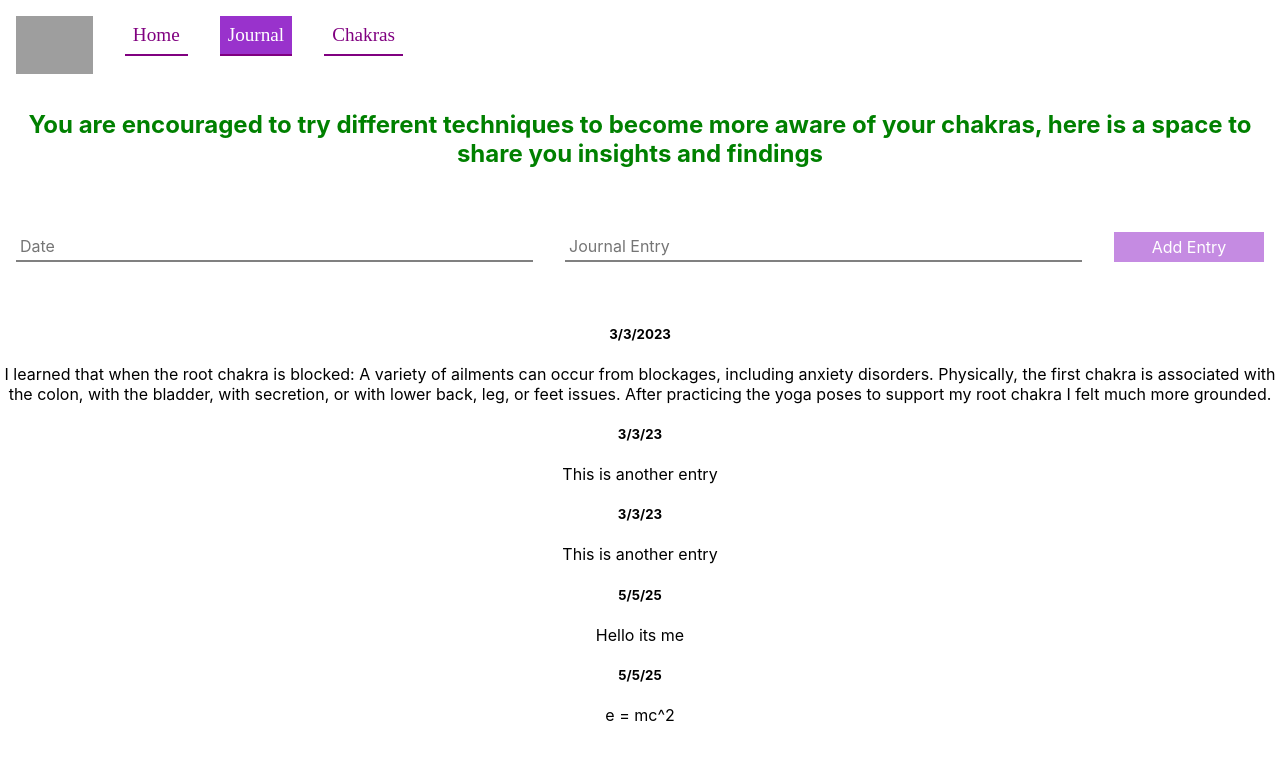
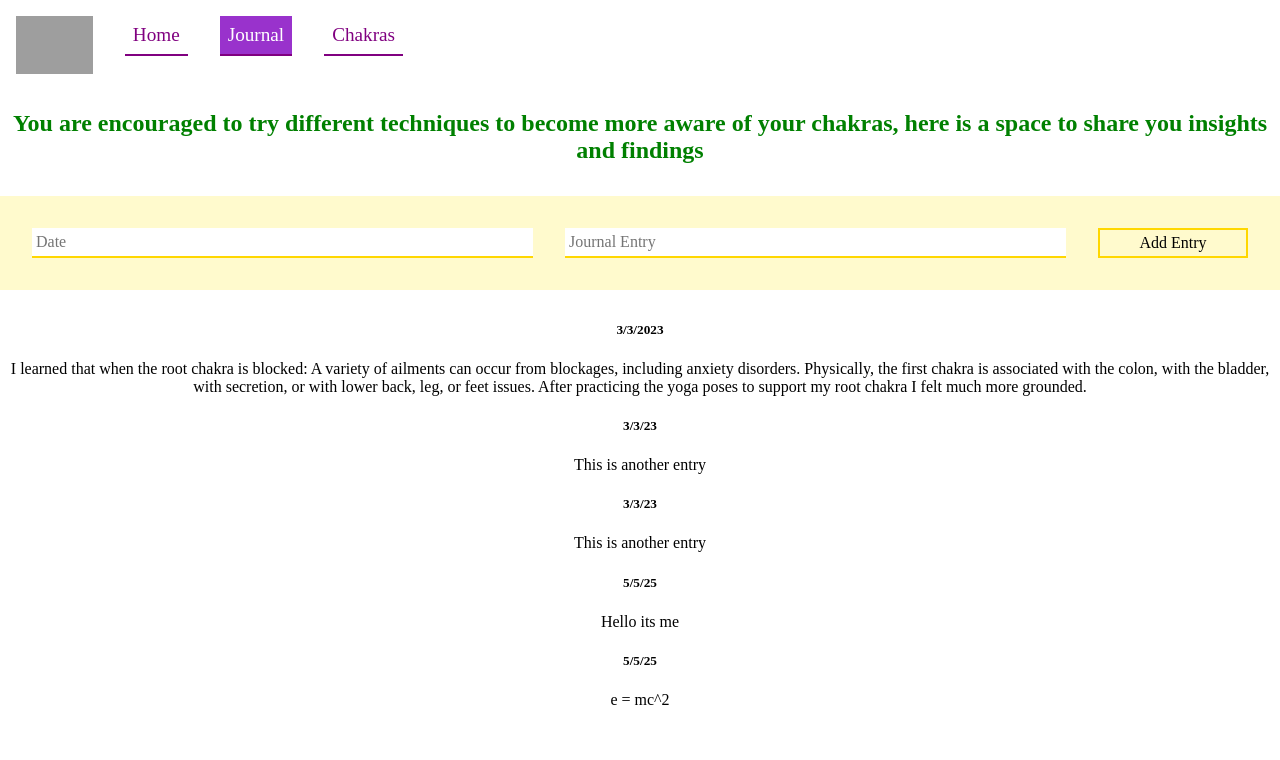
Before and after one commit to avikdal/chakras-app, a React (Create React App) app: page /journal in a window 1280 px wide. Shown: the top 760 px of the page. Built offline with nearby package versions, Linux system fonts and the light colour scheme; data requests are answered from the project's data file; grey boxes are pictures that could not be loaded.

Commit message:
component css

```diff
--- a/src/ChakraDetail.js
+++ b/src/ChakraDetail.js
@@ -6,18 +6,16 @@ function ChakraDetail({ chakra }) {
 
 
     return (
-            <div key={chakra.id} to={`/chakras/${chakra.id}`} className="chakraTile">
+            <div key={chakra.id} className="chakraTile">
                 <img src={chakra.image} alt={chakra.name} />
-                <ul>
-                    <h2>Sanskrit Name: {chakra.name}</h2>
-                    <h2>English Name: {chakra.english_name}</h2>
-                </ul>
-                <ul>
+                <h2>Sanskrit Name: {chakra.name}</h2>
+                <h2>English Name: {chakra.english_name}</h2>
+                <span>
                  <p>Location in Body: {chakra.location}</p>
                  <p>Supportive Yoga Poses: {chakra.yoga}</p>
                  <p>Element: {chakra.element}</p>
                  <p>Color: {chakra.color}</p>
-                </ul>
+                </span>
             </div>
     );
 }
--- a/src/Chakras.js
+++ b/src/Chakras.js
@@ -19,10 +19,10 @@ function Chakras(){
     })
 
     return(
-        <section id="chakras">
-            <h1 style={{ color:"orangered" }}>
+        <section className="chakras">
+            {/* <h1 style={{ color:"orangered" }}>
                 Chakras
-            </h1>
+            </h1> */}
             <div className="chakraTiles">{chakraFlower}</div>
         </section>
     )
--- a/src/Journal.js
+++ b/src/Journal.js
@@ -21,7 +21,7 @@ function Journal(){
 
 
     return (
-        <section id="about">
+        <section className="journal">
             <h1 style={{ color: "green" }}>
                 You are encouraged to try different techniques to become more aware of your chakras, here is a space to share you insights and findings
             </h1>
--- a/src/index.css
+++ b/src/index.css
@@ -49,41 +49,54 @@ nav a.active {
 }
 
 #home{
-  font-family: papyrus;
+  font-family: copperplate;
 }
 
 .homePageChakraParagraph{
   padding: 4rem;
-  font-family: papyrus;
+  font-family: copperplate;
+}
+
+.journal {
+  font-family: copperplate;
+}
+
+.chakras {
+  display: flex;
+  justify-content: center;
 }
 
 .chakraTiles{
     display: flex;
     align-items: center;
-    justify-content: space-between;
+    justify-content: center;
     flex-direction: column;
     flex-wrap: wrap;
-    width: 70%;
+    width: 60%;
     max-width: 800px;
 }
 
 .chakraTile {
   display: flex;
   flex-wrap: wrap;
-  justify-content: space-between;
-  background-color: rgba(181, 250, 181, 0.941);
+  justify-content: center;
+  background-color: lemonchiffon;
   padding: 2rem;
   margin: 1rem;
-  font-family: papyrus;
+  font-family: copperplate;
+  border: 2px solid gold;
 }
 
 .chakraTile img {
-  width: 70%;
+  width: 50%;
+  border: 2px solid gold;
 }
 
 .entry-form {
   padding: 2rem 1rem;
   margin: 2rem 0;
+  padding: 2rem;
+  background-color: lemonchiffon;
 }
 
 .entry-form form {
@@ -101,7 +114,7 @@ input {
   border: none;
   font-family: inherit;
   font-size: 1em;
-  border-bottom: 2px solid gray;
+  border-bottom: 2px solid gold;
   transition: all 0.2s;
   width: 100%;
 }
@@ -111,10 +124,9 @@ input {
 }
 
 .button{
-  background-color: rgba(153, 50, 204, 0.564);
-  color: white;
+  background-color: lemonchiffon;
   padding: 0.25rem 1rem;
-  border: none;
+  border: 2px solid gold;
   font-family: inherit;
   font-size: 1em;
 }
```
